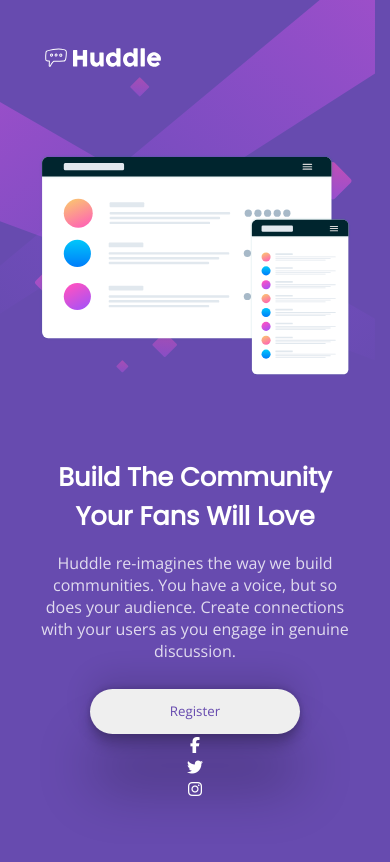
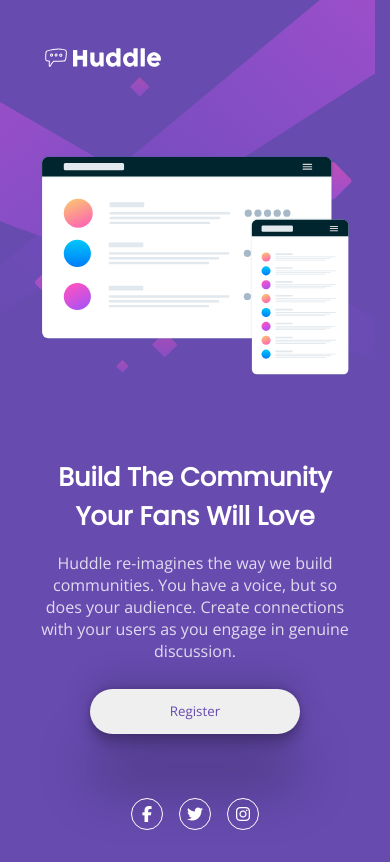
Before and after one commit to john-k-phillips/fm-huddle-landing-page, a plain HTML site: page index.html in a window 390 px wide. Drawn offline with nearby package versions, Linux system fonts and the light colour scheme.

Commit message:
Footer styled, mobile version complete.

```diff
--- a/styles/_footer.scss
+++ b/styles/_footer.scss
@@ -0,0 +1,19 @@
+footer {
+    display: flex;
+    justify-content: center;
+    gap: 1em;
+    padding: 4em 0em 2em 0em;
+    .icon-btn {
+        display: grid;
+        place-items: center;
+        width: 32px;
+        height: 32px;
+
+        border-radius: 50%;
+        border: 1px solid white;
+        &:hover {
+            color: $clr-soft-magenta;
+            border-color: $clr-soft-magenta;
+        }
+    }
+}
```
Also changed, not shown: styles/styles.css, 1 other file.
